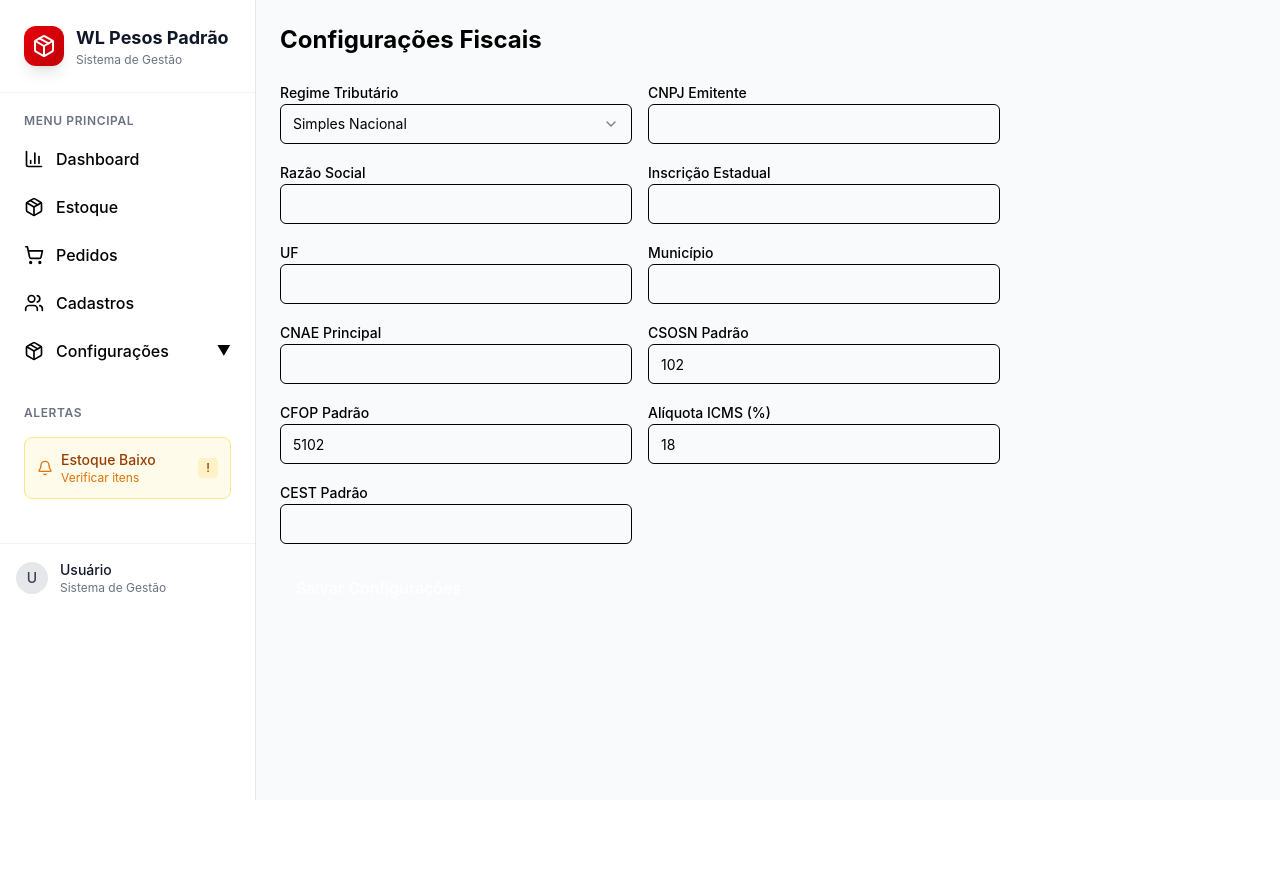
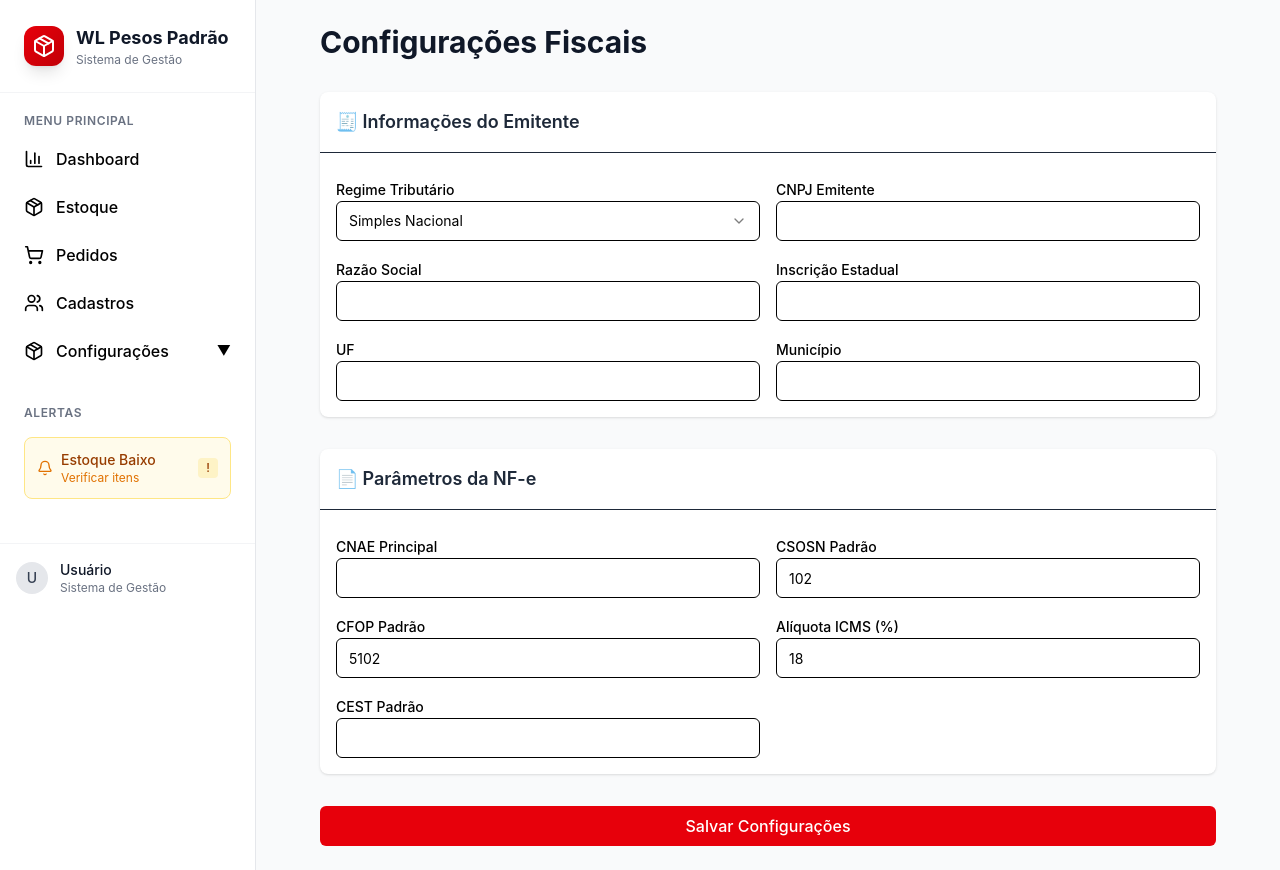
Before and after one commit to codebyjv/NewWLProject, a React (Vite) app: page /configuracoes/fiscais in a window 1280 px wide. Before the commit the page ends 800 px from the top, so only its background shows below. Built offline with nearby package versions, Linux system fonts and the light colour scheme.

Commit message:
feat: refatorar página de Configurações Fiscais com melhorias na estrutura e layout

```diff
--- a/src/pages/ConfiguracoesFiscais.tsx
+++ b/src/pages/ConfiguracoesFiscais.tsx
@@ -33,10 +33,15 @@ export default function ConfiguracoesFiscais() {
   };
 
   return (
-    <div className="p-6 max-w-3xl space-y-6">
-      <h1 className="text-2xl font-bold">Configurações Fiscais</h1>
+    <div className="p-6 bg-gray-50 min-h-screen">
+        <div className="max-w-4xl mx-auto space-y-8">
+            <h1 className="text-3xl font-bold text-gray-900">Configurações Fiscais</h1>
 
-      <div className="grid grid-cols-2 gap-4">
+            {/* Seção: Emitente */}
+            <section className="bg-white shadow rounded-lg space-y-2">
+                <h2 className="p-4 border-b text-lg font-semibold text-gray-800">🧾 Informações do Emitente</h2>
+                <div className="p-4 grid grid-cols-1 md:grid-cols-2 gap-4">
+                    {/* Regime, CNPJ, Razão, Fantasia, IE, UF, Município */}
                     <div>
                         <Label>Regime Tributário</Label>
                         <Select
@@ -104,7 +109,14 @@ export default function ConfiguracoesFiscais() {
                             }
                         />
                     </div>
+                </div>
+            </section>
 
+            {/* Seção: Parâmetros NF-e */}
+            <section className="bg-white shadow rounded-lg undefined space-y-2">
+                <h2 className="p-4 border-b text-lg font-semibold text-gray-800">📄 Parâmetros da NF-e</h2>
+                <div className="p-4 grid grid-cols-1 md:grid-cols-2 gap-4">
+                    {/* Série, modelo, CSOSN, CFOP, ICMS, CEST */}
                     <div>
                         <Label>CNAE Principal</Label>
                         <Input
@@ -158,8 +170,14 @@ export default function ConfiguracoesFiscais() {
                         />
                     </div>
                 </div>
+            </section>
 
-      <Button onClick={handleSave}>Salvar Configurações</Button>
+            <Button className="w-full bg-red-600 hover:bg-red-700 text-white"
+                variant="default"
+                onClick={handleSave}
+                >Salvar Configurações
+            </Button>
+        </div>
     </div>
   );
 }
```
Lines whose indentation alone changed are shown as unchanged.
